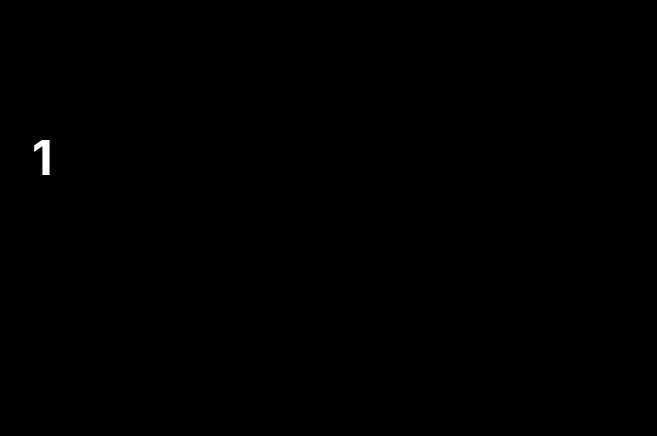
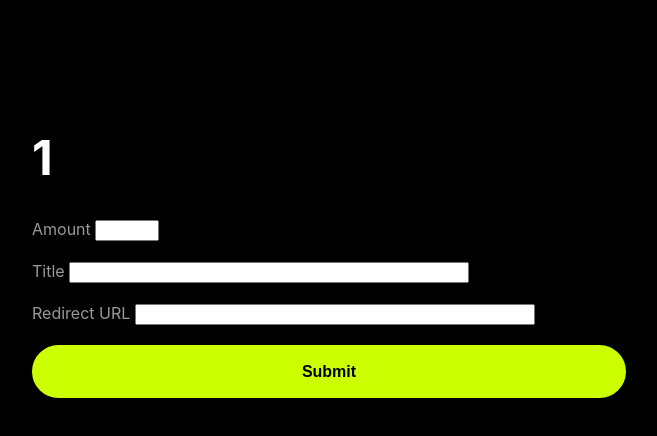
Before and after one commit to SamSamskies/PlebPay, a Next.js app: page /create/1 in a window 1280 px wide. Shown: the top 436 px of the page, without its empty margins (64-721 px from the left). Built offline with nearby package versions, Linux system fonts and the light colour scheme; no server answers.

Commit message:
feat: add basic form for creating invoices
Doesn't actually work yet.

```diff
--- a/components/CreateInvoice/CreateInvoice.js
+++ b/components/CreateInvoice/CreateInvoice.js
@@ -1,8 +1,12 @@
 import { useRouter } from "next/router";
 import Image from "next/image";
+import Button from "../Button";
 
 export default function CreateInvoice({ avatarUrl }) {
   const { query, isReady } = useRouter();
+  const handleSubmit = (e) => {
+    e.preventDefault();
+  };
 
   return isReady ? (
     <div>
@@ -10,6 +14,33 @@ export default function CreateInvoice({ avatarUrl }) {
         <Image src={avatarUrl} alt="user avatar" width="100%" height="100%" />
       )}
       <h1>{query.username}</h1>
+      <form onSubmit={handleSubmit}>
+        <div>
+          <label>
+            Amount{" "}
+            <input
+              type="number"
+              name="amount"
+              step="0.01"
+              style={{ width: 64 }}
+            />
+          </label>
+        </div>
+        <br />
+        <div>
+          <label>
+            Title <input name="title" style={{ width: 400 }} />
+          </label>
+        </div>
+        <br />
+        <div>
+          <label>
+            Redirect URL <input name="redirectUrl" style={{ width: 400 }} />
+          </label>
+        </div>
+        <br />
+        <Button>Submit</Button>
+      </form>
     </div>
   ) : null;
 }
--- a/components/Home/Cta/Cta.js
+++ b/components/Home/Cta/Cta.js
@@ -1,6 +1,5 @@
 import { useRouter } from "next/router";
 import Button from "../../Button";
-import styles from "./Cta.module.css";
 
 export default function Cta() {
   const { query, isReady } = useRouter();
@@ -17,7 +16,7 @@ export default function Cta() {
   };
 
   return isReady ? (
-    <div className={styles.ctaContainer}>
+    <div>
       <h1>{title}</h1>
       <Button onClick={handleClick}>Enter for {displayAmount}</Button>
     </div>
--- a/components/Home/Cta/Cta.module.css
+++ /dev/null
@@ -1,3 +0,0 @@
-.ctaContainer {
-  width: 594px;
-}
--- a/components/Layout/Layout.module.css
+++ b/components/Layout/Layout.module.css
@@ -5,4 +5,5 @@
 .main {
   min-height: 100vh;
   padding: 4rem 0;
+  width: 594px;
 }
--- a/styles/globals.css
+++ b/styles/globals.css
@@ -5,6 +5,7 @@ body {
   font-family: Futura, -apple-system, BlinkMacSystemFont, Segoe UI, Roboto,
     Oxygen, Ubuntu, Cantarell, Fira Sans, Droid Sans, Helvetica Neue, sans-serif;
   background-color: black;
+  color: rgba(255, 255, 255, 0.6);
 }
 
 a {
@@ -14,10 +15,6 @@ a {
 
 * {
   box-sizing: border-box;
-}
-
-p {
-  color: rgba(255, 255, 255, 0.6);
 }
 
 h1,
```
